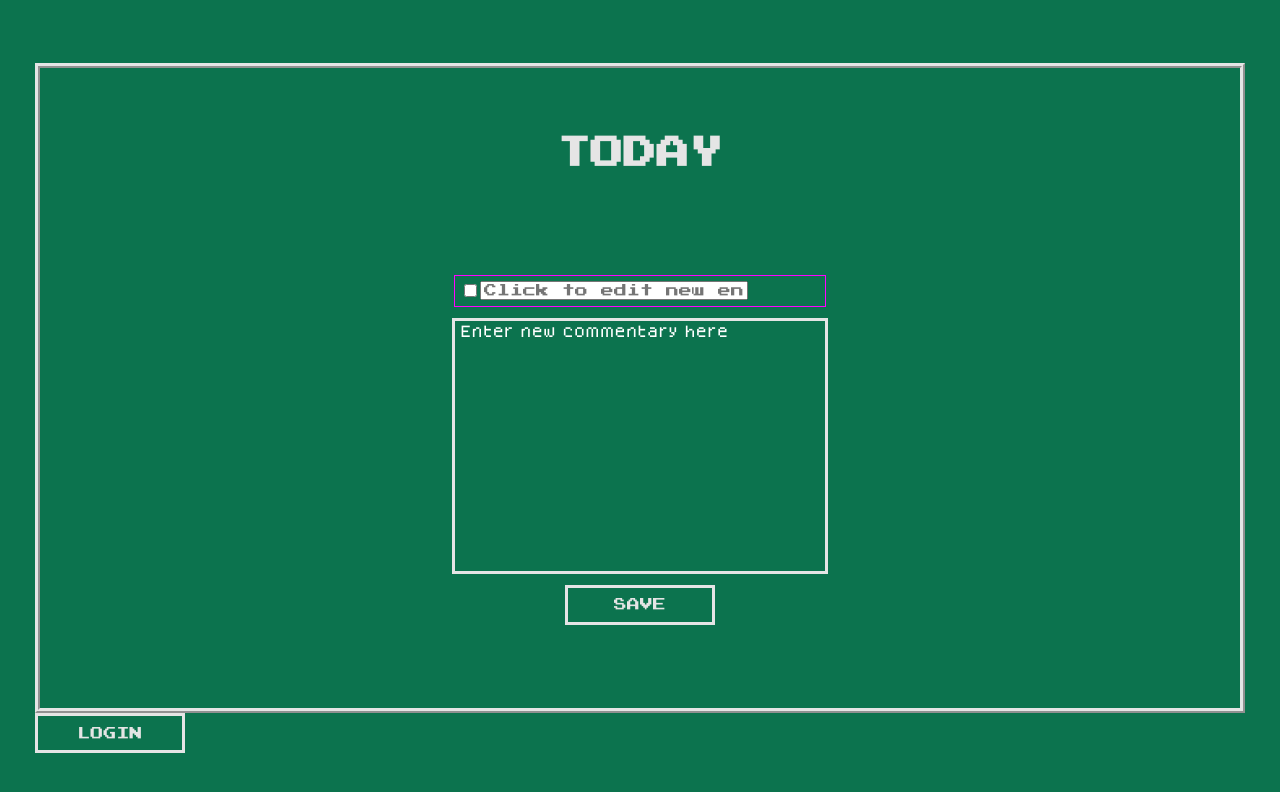
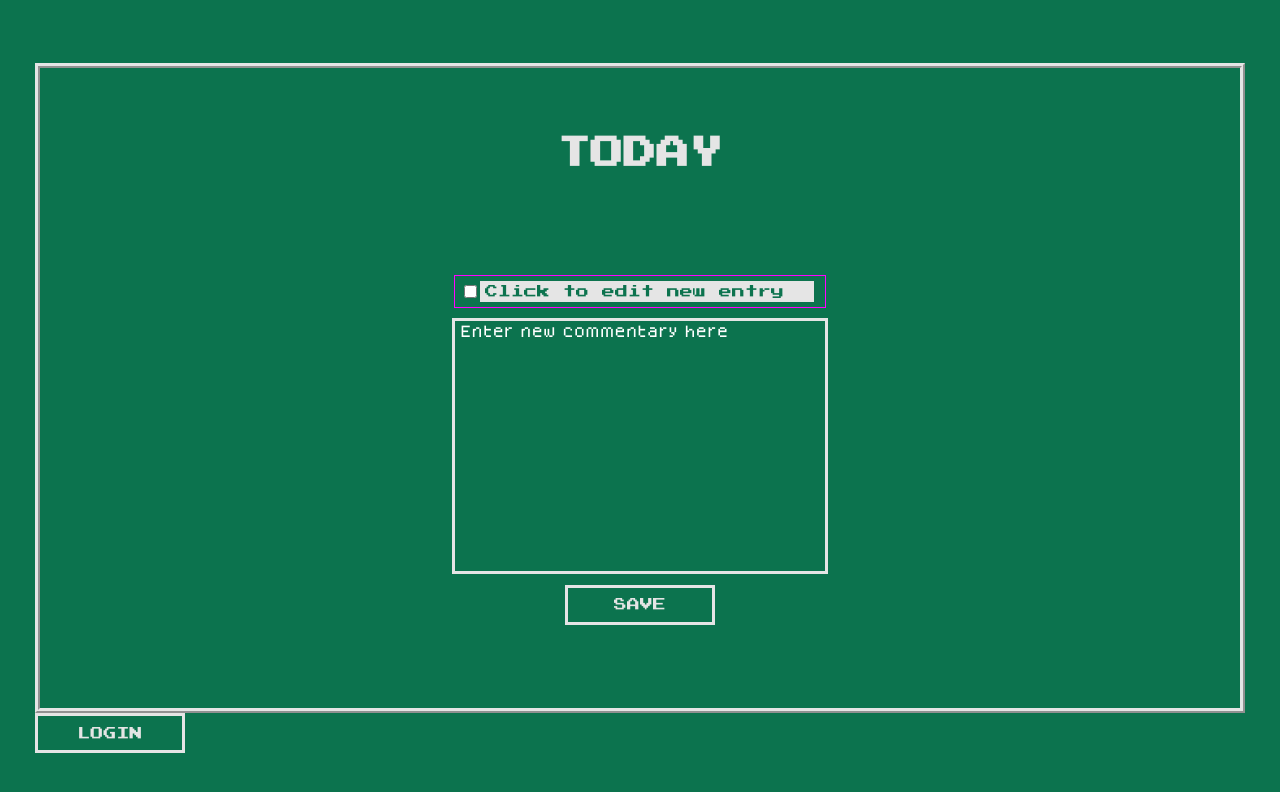
Before and after one commit to grantortino/job-hunter, a React (Create React App) app: page /today in a window 1280 px wide. Both pictures are taken after a click on the button "NEW". Shown: the top 792 px of the page. Built offline with nearby package versions, Linux system fonts and the light colour scheme.

Commit message:
worked on NewJournalEntry

```diff
--- a/src/App.scss
+++ b/src/App.scss
@@ -512,13 +512,12 @@ p {
     background-color: $fontColor;
     outline: none;
     border: 3px solid $fontColor;
-    // padding: 5px 5px;
-    // width: 20vh;
+    width: 90%;
     &::placeholder {
       color: $bgColor;
     }
   }
   .entry-checkbox {
-
+    background-color: $bgColor;
   }
 }
--- a/src/components/EntryComponent.js
+++ b/src/components/EntryComponent.js
@@ -2,7 +2,7 @@ import React from 'react';
 
 const EntryComponent = ({ entryTitle, entryContent }) => {
     return (
-        <div>
+        <div className="pointer">
             <h1 className="font-medium">{entryTitle}</h1>
             <h1 className="font-small">{entryContent}</h1>
         </div>
--- a/src/components/JournalToday.js
+++ b/src/components/JournalToday.js
@@ -10,6 +10,8 @@ const JournalToday = () => {
 
     const [newEntry, setNewEntry] = useState(null);
     const [newButtonVisible, setNewButtonVisible] = useState(true);
+    const [entryTitle, setEntryTitle] = useState("");
+    const [entryContent, setEntryContent] = useState("");
 
     const entryHandler = () => {
         setNewEntry({
@@ -17,6 +19,13 @@ const JournalToday = () => {
             entryContent: "Enter new commentary here"
         });
         setNewButtonVisible(false);
+    };
+
+    const onEntrySave = () => {
+        jobstore.addEntry(entryTitle, entryContent);
+        jobstore.save();
+        setNewEntry(!newEntry);
+        setNewButtonVisible(!newButtonVisible);
     };
 
     return (
@@ -29,9 +38,9 @@ const JournalToday = () => {
                 <div className="entry-card">
                     {newButtonVisible && <button className="buttons medium" onClick={entryHandler}>NEW</button>}
                     {/* {newEntry === null ? null : <NewJournalEntry newEntry={newEntry} setNewEntry={setNewEntry} />} */}
-                    {newEntry && <NewJournalEntry newEntry={newEntry} setNewEntry={setNewEntry} />}
+                    {newEntry && <NewJournalEntry setEntryTitle={setEntryTitle} setEntryContent={setEntryContent} onEntrySave={onEntrySave} newEntry={newEntry} setNewEntry={setNewEntry} />}
                     {jobstore.entries.map((entry) => (
-                        <EntryComponent entryTitle={entry.entryTitle} entryContent={entry.entryContent} />
+                        <EntryComponent entryTitle={entry.entryTitle} entryContent={entry.entryContent} id={entry.id} />
                     ))}
                 </div>
             </div>
--- a/src/components/NewJournalEntry.js
+++ b/src/components/NewJournalEntry.js
@@ -1,24 +1,14 @@
-import React, { useState } from 'react';
-import jobstore from '../stores/JobStore';
+import React from 'react';
 
-const NewJournalEntry = ({ newEntry, setNewEntry }) => {
+const NewJournalEntry = ({ newEntry, onEntrySave, setEntryContent, setEntryTitle }) => {
     // new onSAve funtion gets called with the new values and bring back them to journaltoday and process them into entryHandler. journal today needs to re-render when onSave is clicked
 
-    const [entryTitle, setEntryTitle] = useState("");
-    const [entryContent, setEntryContent] = useState("");
-
-    const onEntrySave = () => {
-        jobstore.addEntry(entryTitle, entryContent);
-        jobstore.save();
-    };
-
-    console.log(jobstore.entries)
 
     return (
         <div className="new-entry-container">
             <div className="checkbox-container">
                 <input className="entry-checkbox" type="checkbox"/>
-                <input className="entry-title" type="text" className="small" placeholder={newEntry.entryTitle} onChange={(e) => setEntryTitle(e.target.value)}></input>
+                <input className="entry-title small" type="text" placeholder={newEntry.entryTitle} onChange={(e) => setEntryTitle(e.target.value)}></input>
             </div>
             <textarea className="font-small" placeholder={newEntry.entryContent} onChange={(e) => setEntryContent(e.target.value)}></textarea>
             <button className="buttons small" onClick={onEntrySave}>SAVE</button>
--- a/src/stores/JobStore.js
+++ b/src/stores/JobStore.js
@@ -2,7 +2,7 @@ import uuid from 'react-uuid';
 
 const jobstore = {
     jobs: [],
-    entries: [{entryTitle: "bau", entryContent: "salumi"}],
+    entries: [],
     filteredJobs: [],
     addJob: function(companyName, jobTitle, jobLink, date, relevanceDegree, status) {
         // "this" refers to the scope
```
